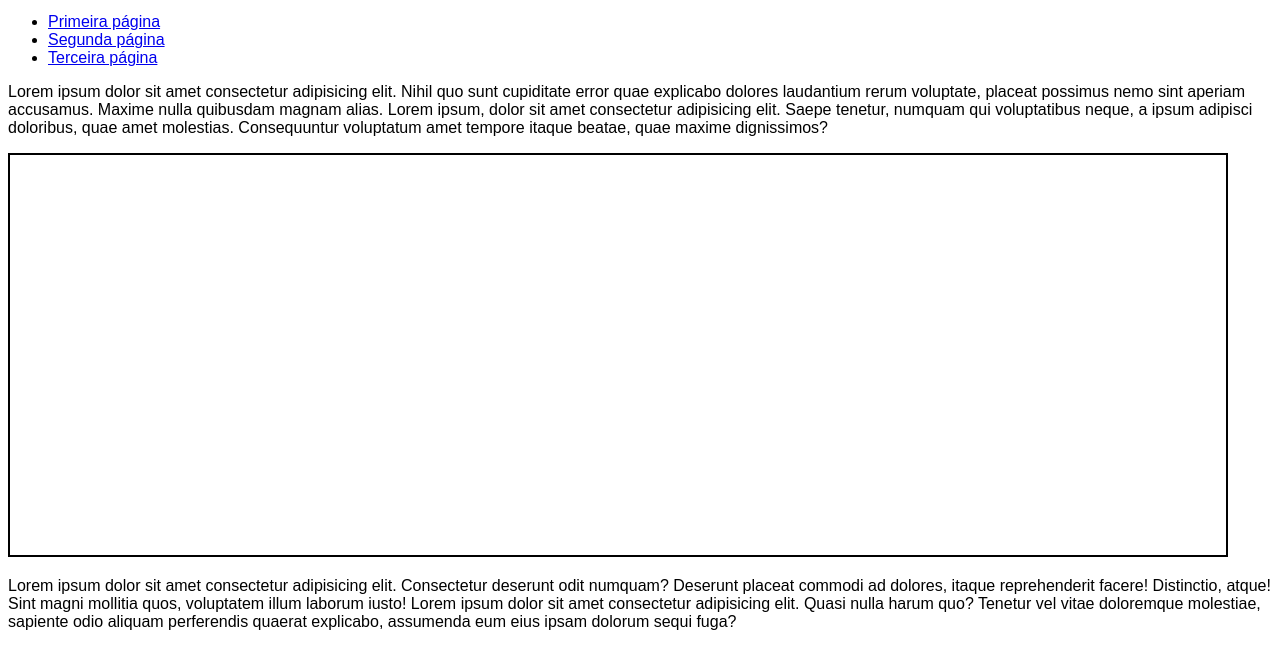
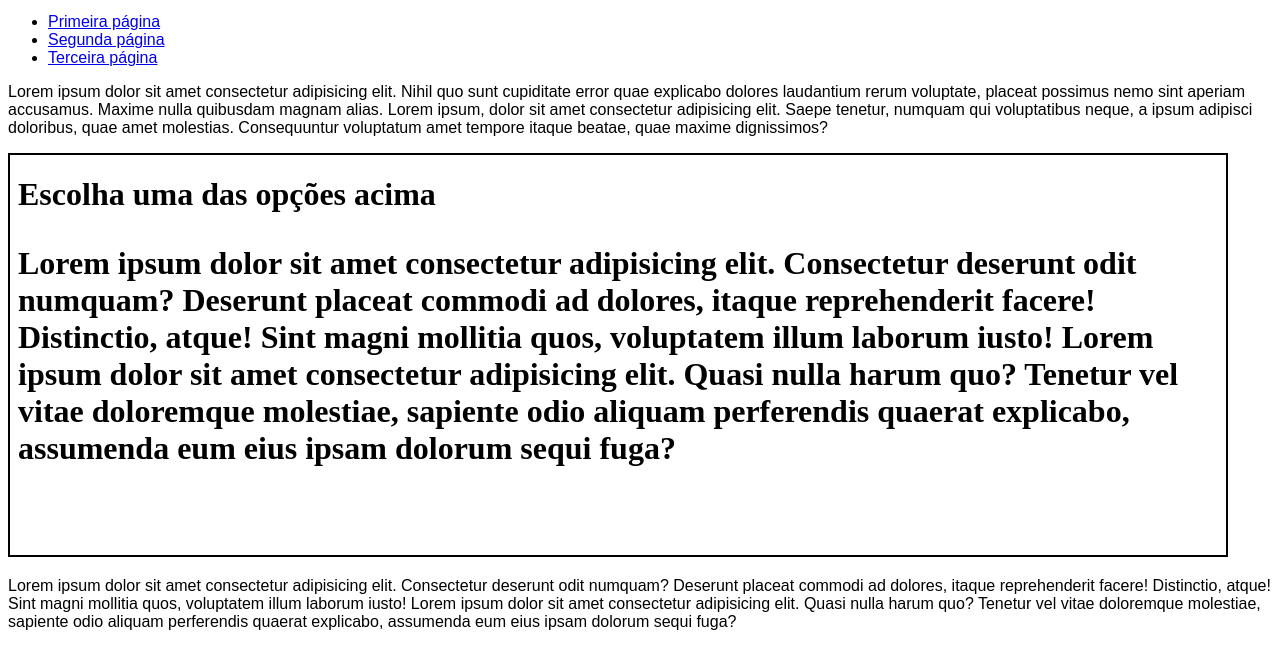
Before and after one commit to leandrovsdev/html-css, a plain HTML site: page exercícios/ex024/iframe003.html in a window 1280 px wide. Shown: the part 119-788 px from the top of the page. Drawn offline with Linux system fonts and the light colour scheme.

Commit message:
ex Iframe 003

```diff
--- a/exercícios/ex024/iframe003.html
+++ b/exercícios/ex024/iframe003.html
@@ -26,7 +26,7 @@
         <li><a href="paginas-extras/pagina003.html" target="frame">Terceira página</a></li>
     </ul>
     <p>Lorem ipsum dolor sit amet consectetur adipisicing elit. Nihil quo sunt cupiditate error quae explicabo dolores laudantium rerum voluptate, placeat possimus nemo sint aperiam accusamus. Maxime nulla quibusdam magnam alias. Lorem ipsum, dolor sit amet consectetur adipisicing elit. Saepe tenetur, numquam qui voluptatibus neque, a ipsum adipisci doloribus, quae amet molestias. Consequuntur voluptatum amet tempore itaque beatae, quae maxime dignissimos?</p>
-    <iframe src="" id="tela" name="frame">
+    <iframe  id="tela" name="frame" srcdoc="<h1>Escolha uma das opções acima<h1><p>Lorem ipsum dolor sit amet consectetur adipisicing elit. Consectetur deserunt odit numquam? Deserunt placeat commodi ad dolores, itaque reprehenderit facere! Distinctio, atque! Sint magni mollitia quos, voluptatem illum laborum iusto! Lorem ipsum dolor sit amet consectetur adipisicing elit. Quasi nulla harum quo? Tenetur vel vitae doloremque molestiae, sapiente odio aliquam perferendis quaerat explicabo, assumenda eum eius ipsam dolorum sequi fuga?<P> ">
         <p>Infelizmente seu navegador não é compatível com isso</p>
     </iframe>
     <p>Lorem ipsum dolor sit amet consectetur adipisicing elit. Consectetur deserunt odit numquam? Deserunt placeat commodi ad dolores, itaque reprehenderit facere! Distinctio, atque! Sint magni mollitia quos, voluptatem illum laborum iusto! Lorem ipsum dolor sit amet consectetur adipisicing elit. Quasi nulla harum quo? Tenetur vel vitae doloremque molestiae, sapiente odio aliquam perferendis quaerat explicabo, assumenda eum eius ipsam dolorum sequi fuga?</p>
```
